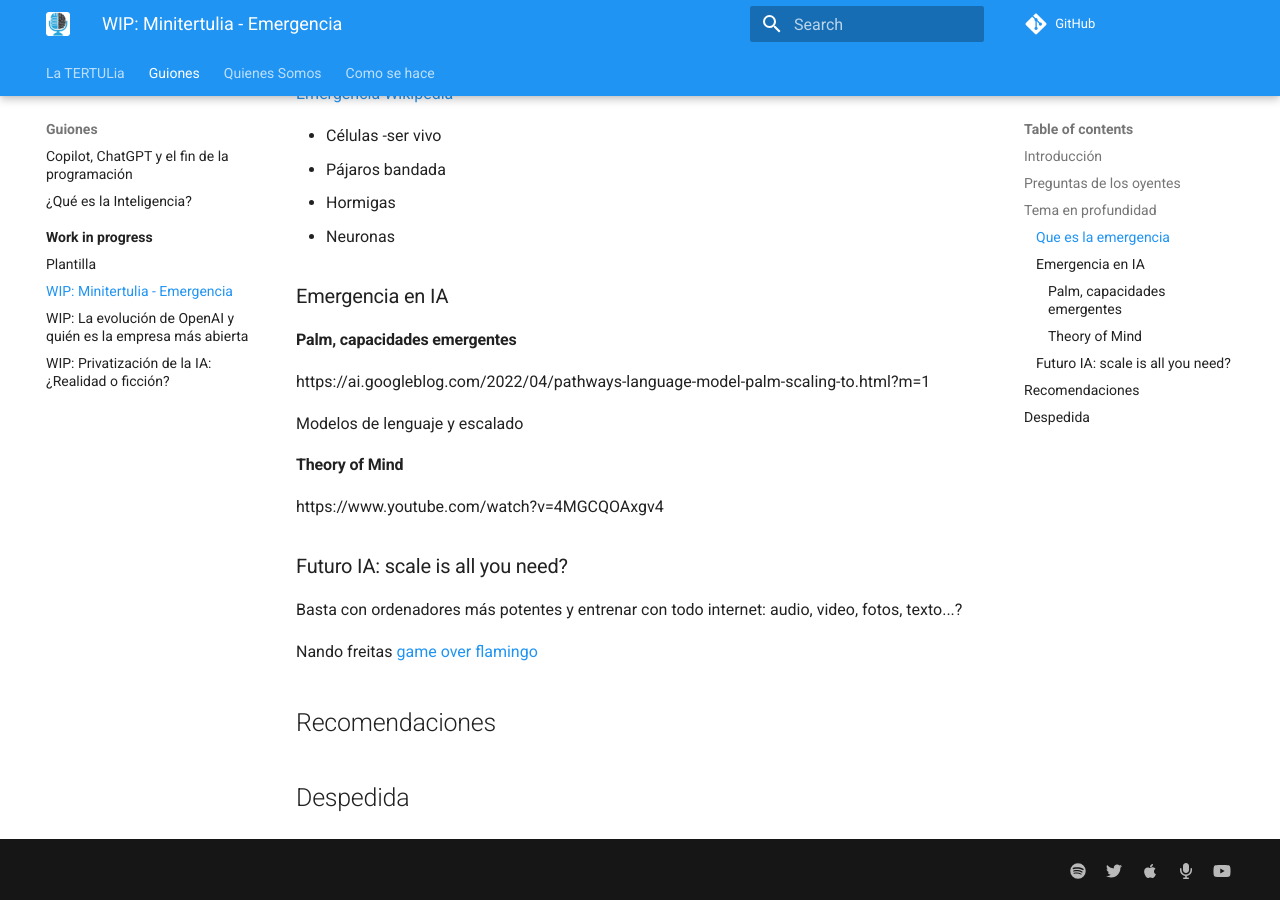
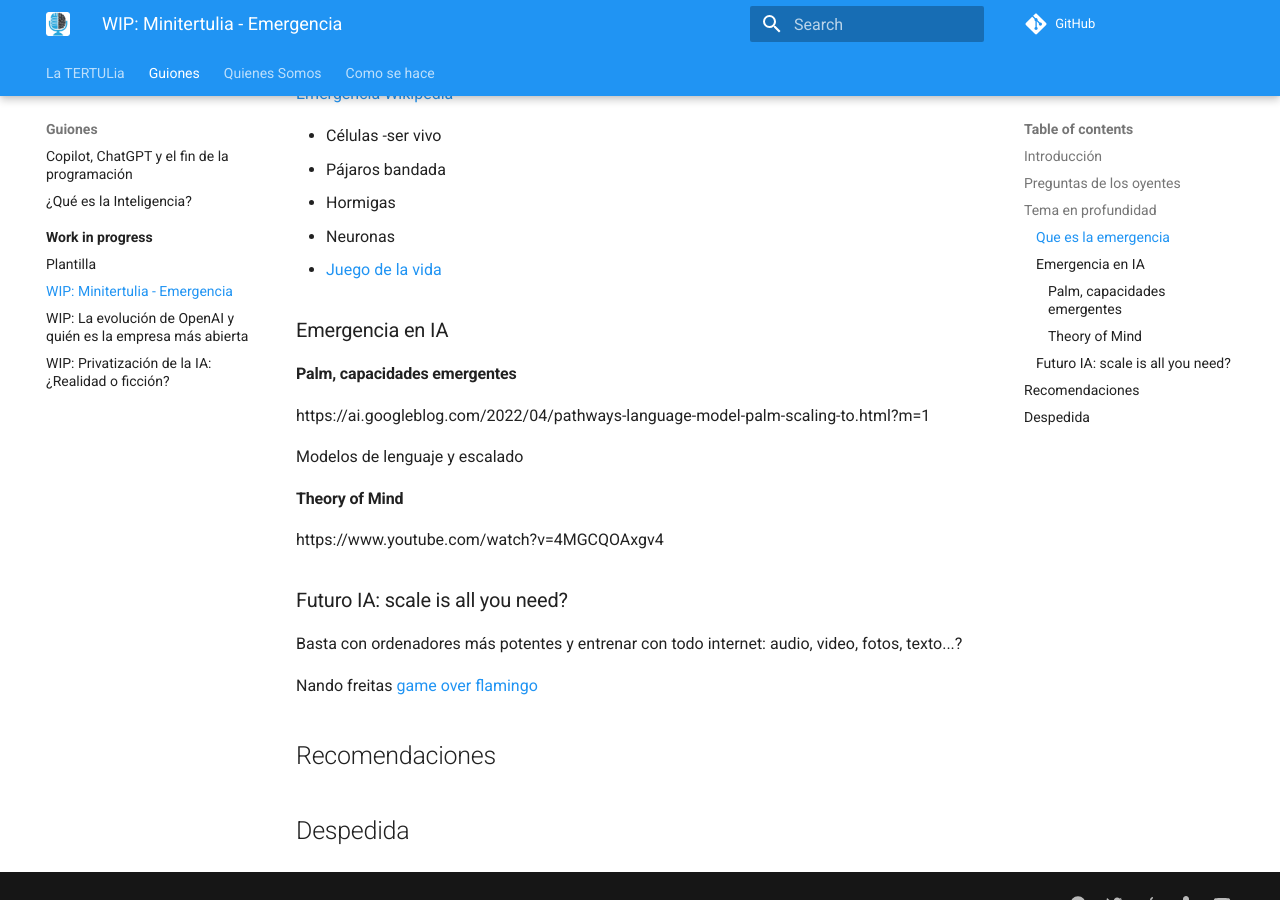
Before and after one commit to ironbar/tertulia_inteligencia_artificial, an MkDocs documentation site: the page built from docs/guiones/work-in-progress/wip_minitertulia_emergencia.md, in a window 1280 px wide and 900 px high, scrolled down 510 px. Built offline with MkDocs 1.6.1 and Material for MkDocs 9.7.7, drawn with Linux system fonts in a browser that asks for light colours; comment, search, counter and statistics services are not loaded.

Commit message:
Update wip_minitertulia_emergencia.md

```diff
--- a/docs/guiones/work-in-progress/wip_minitertulia_emergencia.md
+++ b/docs/guiones/work-in-progress/wip_minitertulia_emergencia.md
@@ -16,6 +16,7 @@ La idea es que está tertulia sea más corta, algunos de los oyentes piden tertu
 - Pájaros bandada
 - Hormigas
 - Neuronas
+- [Juego de la vida](https://es.wikipedia.org/wiki/Juego_de_la_vida)
 
 ### Emergencia en IA
 
```
